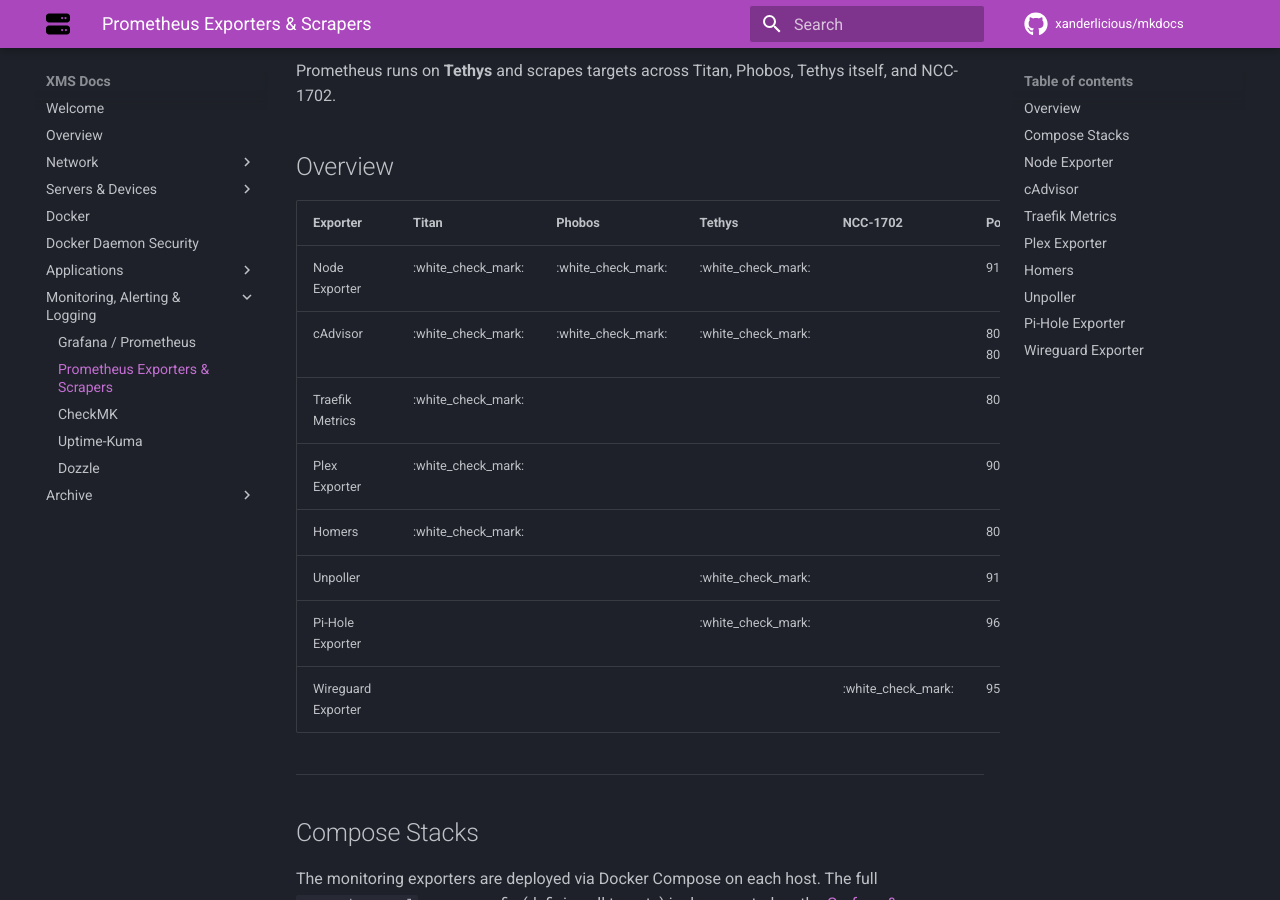
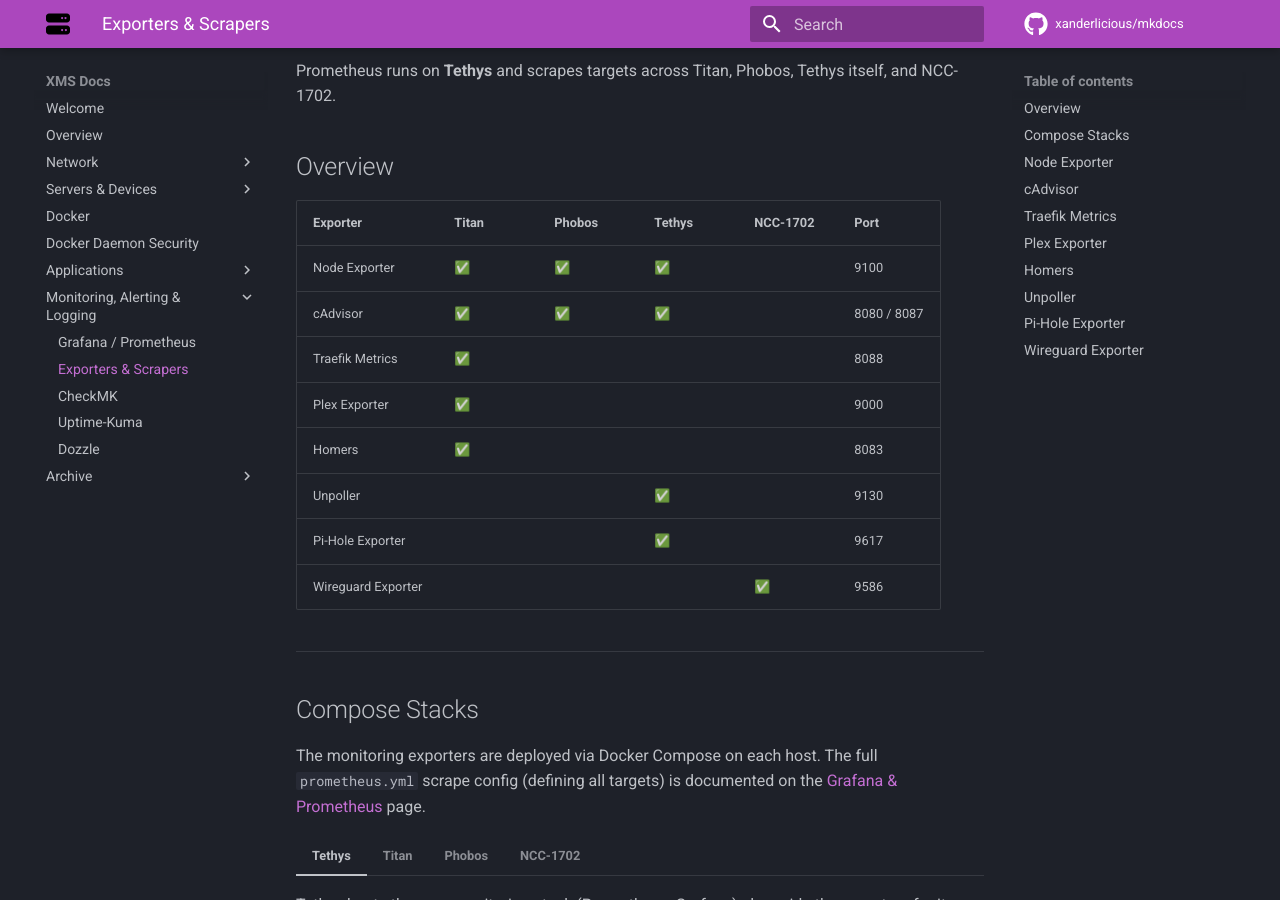
Before and after one commit to Xanderlicious/mkdocs, an MkDocs documentation site: the page built from docs/exporters.md, in a window 1280 px wide and 900 px high, scrolled down 229 px. Built offline with MkDocs 1.6.1 and Material for MkDocs 9.7.7, drawn with Linux system fonts in a browser that asks for light colours; comment, search, counter and statistics services are not loaded; some of the changed lines change nothing that is shown.

Commit message:
corrected the check marks in the overview table

```diff
--- a/docs/exporters.md
+++ b/docs/exporters.md
@@ -8,14 +8,14 @@
 
 |Exporter|Titan|Phobos|Tethys|NCC-1702|Port|
 |---|---|---|---|---|---|
-|Node Exporter|:white_check_mark:|:white_check_mark:|:white_check_mark:||9100|
-|cAdvisor|:white_check_mark:|:white_check_mark:|:white_check_mark:||8080 / 8087|
-|Traefik Metrics|:white_check_mark:||||8088|
-|Plex Exporter|:white_check_mark:||||9000|
-|Homers|:white_check_mark:||||8083|
-|Unpoller|||:white_check_mark:||9130|
-|Pi-Hole Exporter|||:white_check_mark:||9617|
-|Wireguard Exporter||||:white_check_mark:|9586|
+|Node Exporter|✅|✅|✅||9100|
+|cAdvisor|✅|✅|✅||8080 / 8087|
+|Traefik Metrics|✅||||8088|
+|Plex Exporter|✅||||9000|
+|Homers|✅||||8083|
+|Unpoller|||✅||9130|
+|Pi-Hole Exporter|||✅||9617|
+|Wireguard Exporter||||✅|9586|
 
 ---
 
--- a/mkdocs.yml
+++ b/mkdocs.yml
@@ -45,7 +45,7 @@
     - Fail2Ban: fail2ban.md
   - Monitoring, Alerting & Logging:
     - Grafana / Prometheus: grafana & prometheus.md
-    - Prometheus Exporters & Scrapers: exporters.md
+    - Exporters & Scrapers: exporters.md
     - CheckMK: checkmk.md
     - Uptime-Kuma: kuma.md
     - Dozzle: dozzle.md
```
